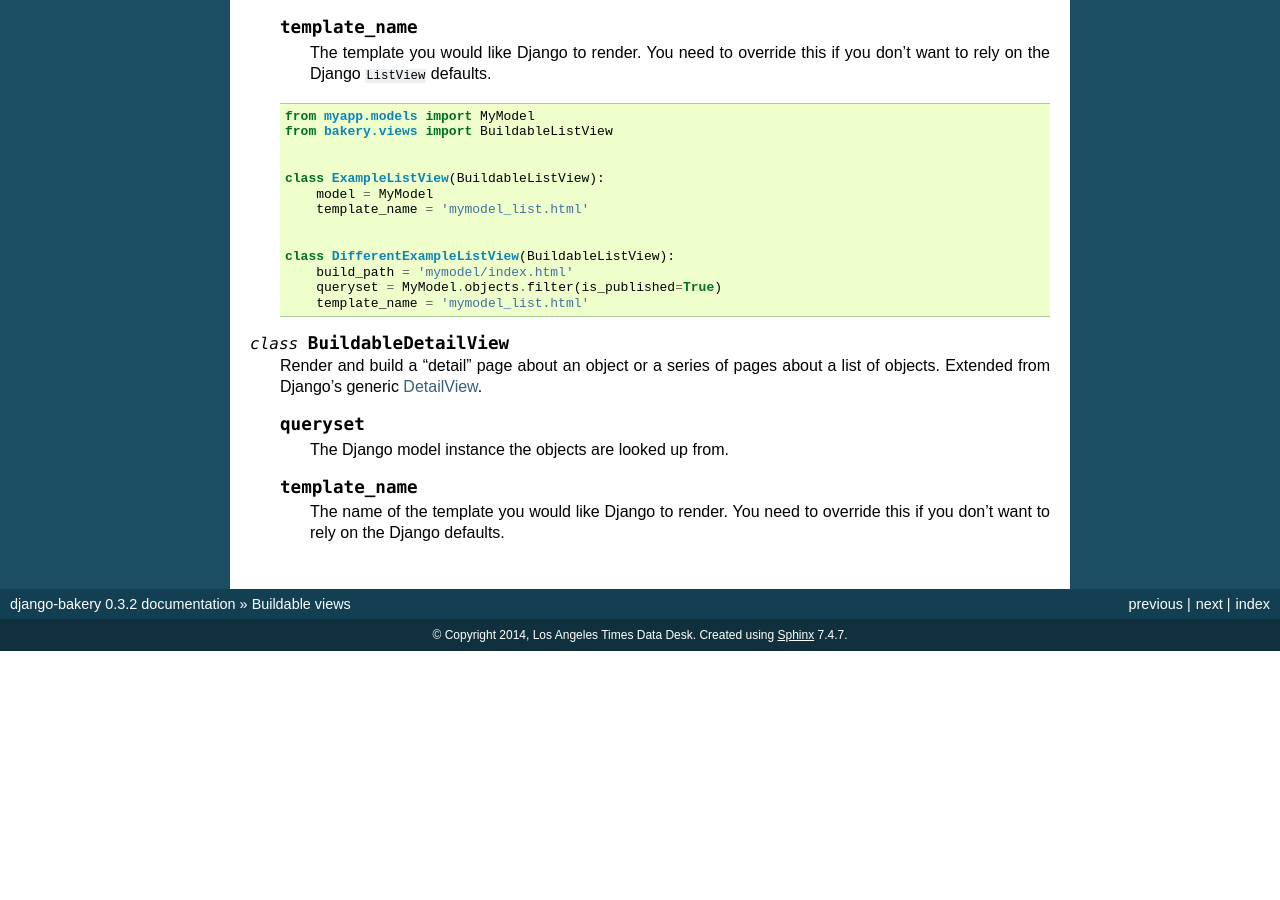
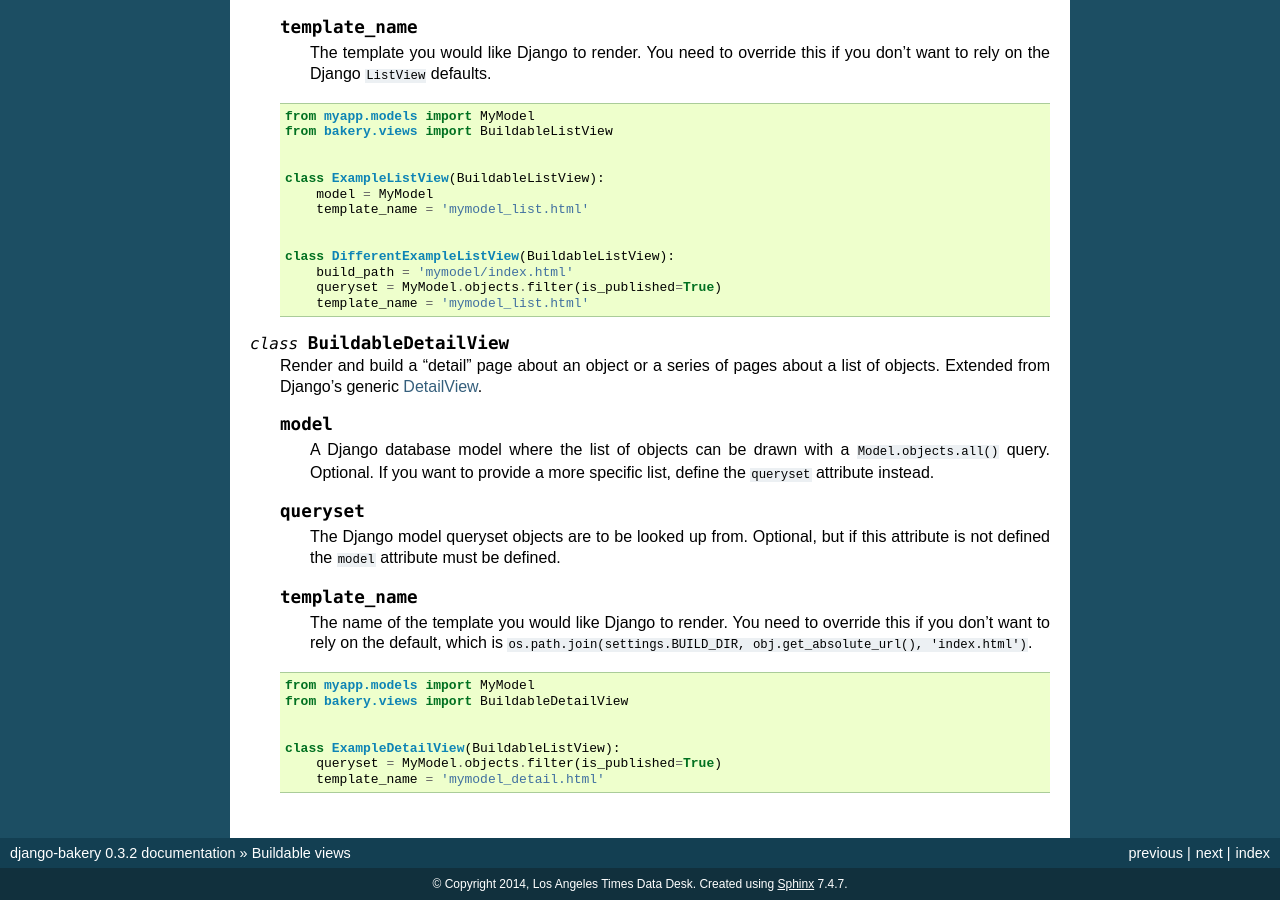
Before and after one commit to Sibizwan5/django-bakery, a Sphinx documentation site: the page built from docs/buildableviews.rst, in a window 1280 px wide and 900 px high, scrolled down 726 px. Built offline with Sphinx 7.4.7, drawn with Linux system fonts in a browser that asks for light colours; before the commit the page ends 1377 px from its top, so only the background shows below that; some of the changed text lies outside the part shown.

Commit message:
Example for BuildableDetailView

```diff
--- a/docs/buildableviews.rst
+++ b/docs/buildableviews.rst
@@ -79,11 +79,30 @@ Buildable views
     Render and build a "detail" page about an object or a series of pages
     about a list of objects. Extended from Django's generic `DetailView <https://docs.djangoproject.com/en/dev/ref/class-based-views/generic-display/#detailview>`_.
 
+    .. attribute:: model
+
+        A Django database model where the list of objects can be drawn
+        with a ``Model.objects.all()`` query. Optional. If you want to provide
+        a more specific list, define the ``queryset`` attribute instead.
+
     .. attribute:: queryset
 
-        The Django model instance the objects are looked up from.
+        The Django model queryset objects are to be looked up from. Optional, but
+        if this attribute is not defined the ``model`` attribute must be
+        defined.
 
     .. attribute:: template_name
 
         The name of the template you would like Django to render. You need
-        to override this if you don't want to rely on the Django defaults.
+        to override this if you don't want to rely on the default, which is
+        ``os.path.join(settings.BUILD_DIR, obj.get_absolute_url(), 'index.html')``.
+
+    .. code-block:: python
+
+        from myapp.models import MyModel
+        from bakery.views import BuildableDetailView
+
+
+        class ExampleDetailView(BuildableListView):
+            queryset = MyModel.objects.filter(is_published=True)
+            template_name = 'mymodel_detail.html'
--- a/docs/gettingstarted.rst
+++ b/docs/gettingstarted.rst
@@ -50,6 +50,7 @@ If you've never seen class-based views before, you should study up in `the Djang
         """
         queryset = Dummy­Mod­el.live.all()
 
+
 After you’ve con­ver­ted your views, add them to a list in ``settings.py`` where all build­able views will be collected.
 
 .. code-block:: python
```
Also changed, not shown: 9 other files.
